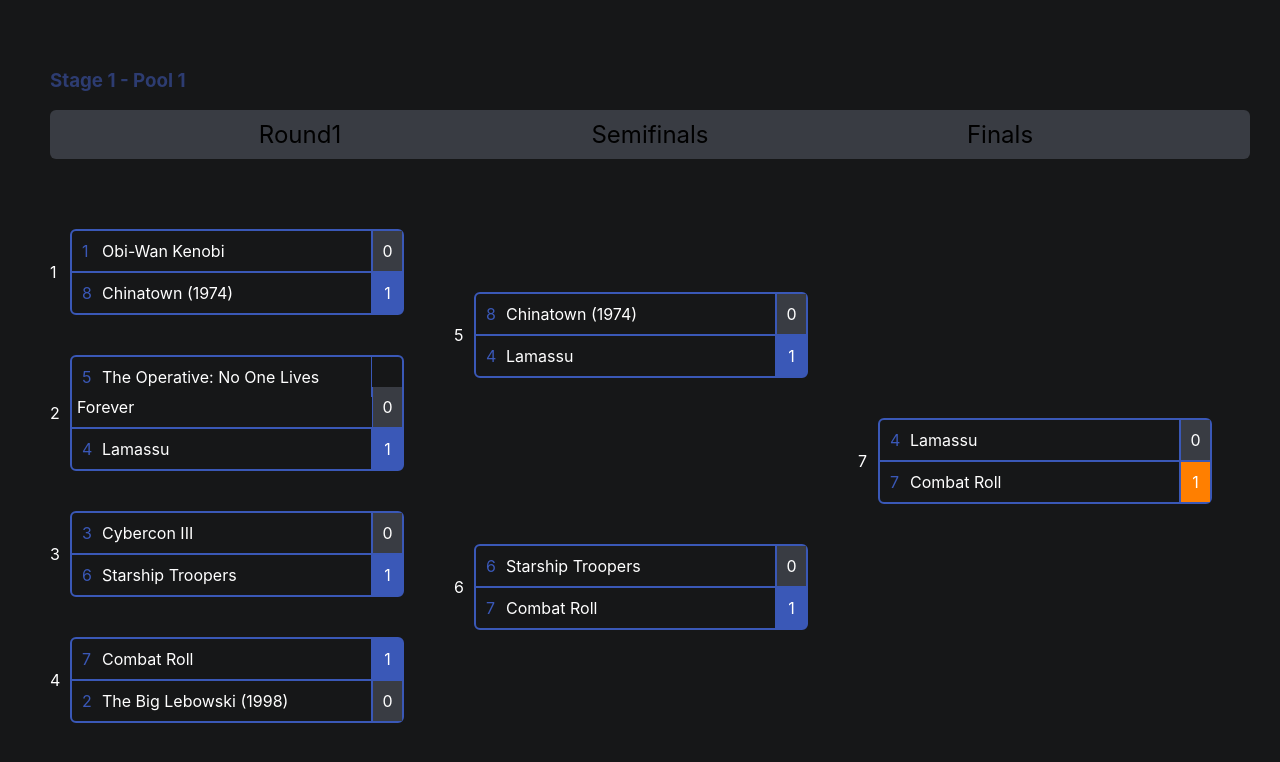
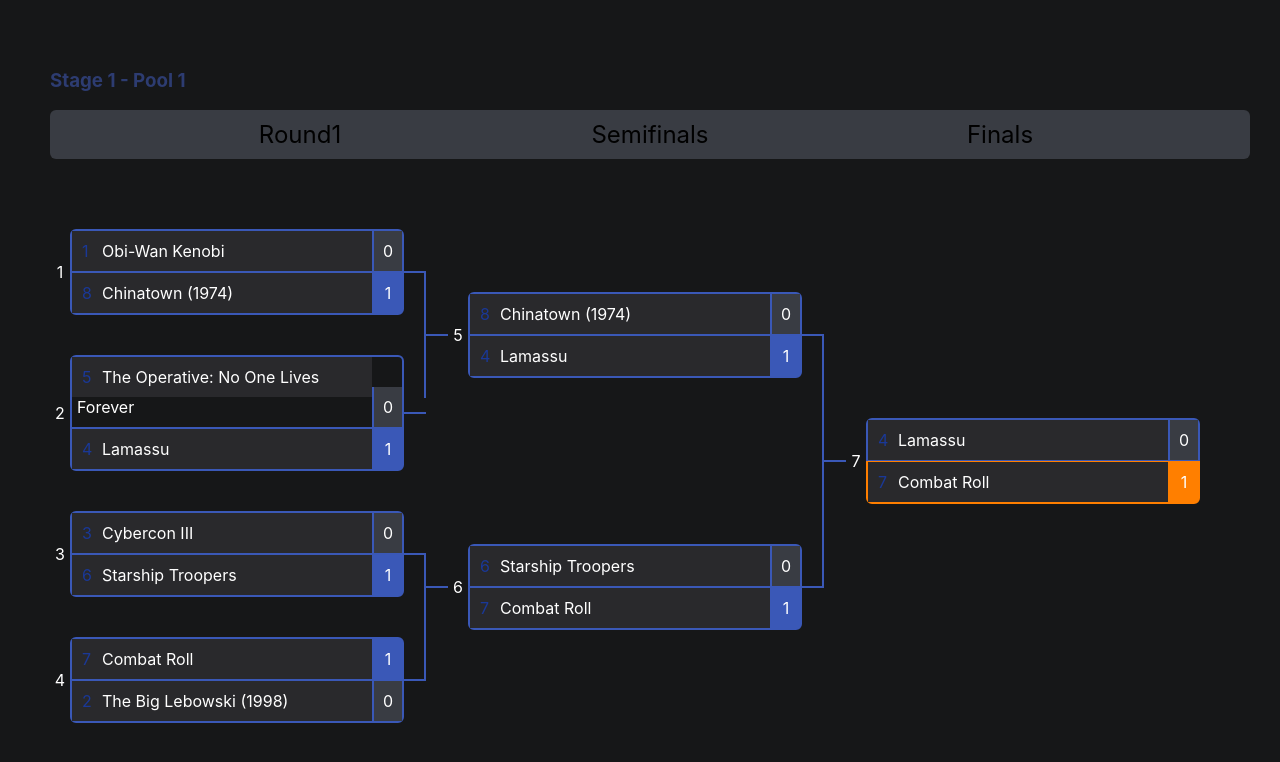
Before and after one commit to ninpeng/tournament, a React (Create React App) app: page / in a window 1280 px wide. Shown: the top 762 px of the page. Built offline with nearby package versions, Linux system fonts and the light colour scheme.

Commit message:
add connect line
- add connect line
- add mouse over event winner

```diff
--- a/src/match/EntryItem.js
+++ b/src/match/EntryItem.js
@@ -1,9 +1,13 @@
 import React from 'react';
 import { createUseStyles } from 'react-jss';
 import classNames from 'classnames';
-
+import { useChangeHover } from './MatchProvider';
 const nameWidth = 300;
-const entryHeight = 40 + 3;// height: 40, padding 2 + 1
+const lineWidth = 20;
+const entryHeight = 40 + 3; // height: 40, padding 2 + 1
+const borderColor = '#3A58B7';
+const borderColorVictory = '#FF7F00';
+const borderColorLose = '#393C43';
 
 const useStyles = createUseStyles({
   entryBox: {
@@ -11,29 +15,52 @@ const useStyles = createUseStyles({
     alignItems: 'center',
     color: 'white',
     padding: props => `${props.padding}px 0px`,
+    position: 'relative',
+    '&:nth-child(odd) $entryTailV': {
+      bottom: 0
+    },
+    '&:nth-child(even) $entryTailV': {
+      top: 0
+    },
+  },
+  entryHead: {
+    width: lineWidth,
+    border: `1px solid ${borderColor}`,
+  },
+  entryTailH: {
+    width: lineWidth,
+    border: `1px solid ${borderColor}`,
+  },
+  entryTailV: {
+    position: 'absolute',
+    right : 0,
+    height: props => props.padding + entryHeight,
+    border: `1px solid ${borderColor}`,
+    boxSizing: 'border-box',
   },
   entryNumber: {
     display: 'inline-block',
     width: 20,
+    textAlign: 'center',
   },
   entryContent: {
-    display: 'inline-block',
+    // display: 'inline-block',
     width: nameWidth + 34,
-    // height: 80,
-    // border: '2px solid #3A58B7',
-    // borderRadius: 6,
   },
   firstEntry: {
-    border: '2px solid #3A58B7',
-    borderBottom: '1px solid #3A58B7',
+    border: `2px solid ${borderColor}`,
+    borderBottom: `1px solid ${borderColor}`,
     borderTopLeftRadius: 6,
     borderTopRightRadius: 6,
   },
   secondEntry: {
-    border: '2px solid #3A58B7',
-    borderTop: '1px solid #3A58B7',
+    border: `2px solid ${borderColor}`,
+    borderTop: `1px solid ${borderColor}`,
     borderBottomLeftRadius: 6,
     borderBottomRightRadius: 6,
+  },
+  victoryBorder: {
+    borderColor: borderColorVictory,
   },
   entryName: {
     display: 'inline-block',
@@ -42,13 +69,17 @@ const useStyles = createUseStyles({
     padding: 5,
     lineHeight: '30px',
     boxSizing: 'border-box',
-    borderRight: '1px solid #3A58B7',
+    background: '#29292C',
+  },
+  entryNameVictory: {
+    borderRightColor: borderColor,
+    background: borderColor,
   },
   entrySeed: {
     display: 'inline-block',
     width: 25,
     paddingLeft: 5,
-    color: '#3A58B7',
+    color: '#1A3897',
     boxSizing: 'border-box',
   },
   entryVictoryCount: {
@@ -58,43 +89,72 @@ const useStyles = createUseStyles({
     padding: 5,
     lineHeight: '30px',
     boxSizing: 'border-box',
-    borderLeft: '1px solid #3A58B7',
     textAlign: 'center',
+    borderLeft: `2px solid ${borderColor}`,
   },
   entryVictory: {
-    background: props => props.finalRound ? '#FF7F00' : '#3A58B7',
+    borderColor: props => props.finalRound && borderColorVictory,
+    background: props => props.finalRound ? borderColorVictory : borderColor,
   },
   entryLose: {
-    background: '#393C43',
+    background: borderColorLose,
   }
 });
 
-const EntryItem = ({ data, finalRound }) => {
+const EntryItem = ({ data, victorySeed, firstRound, finalRound }) => {
+
+  const [isHover, setHover] = useChangeHover();
 
   const { r } = data.id;
-  const padding = Math.pow(2, r-1) * (entryHeight + 20) - entryHeight;
+  const padding = Math.pow(2, r - 1) * (entryHeight + 20) - entryHeight;
 
-  const classes = useStyles({ padding, finalRound });
+  const classes = useStyles({ isHover, padding, firstRound, finalRound });
+
+  const victoryIndex = data.score[0] > data.score[1] ? 0 : 1;
+
+  const isHoverVictoryFirst = isHover && data.seed[0] === victorySeed;
+  const isHoverVictorySecond = isHover && data.seed[1] === victorySeed;
+  const isFinalVictoryFirst = finalRound && victoryIndex === 0
+  const isFinalVictorySecond = finalRound && victoryIndex === 1;
+
+  const handleMouseEnter = (e) => {
+    if (Number(e.target.id) === victorySeed) {
+      setHover(true);
+    }
+  }
+
+  const handleMouseLeave = (e) => {
+    if (Number(e.target.id) === victorySeed) {
+      setHover(false);
+    }
+  }
 
   return (
     <div className={classes.entryBox}>
+      { !firstRound && <div className={classes.entryHead} /> }
       <div className={classes.entryNumber}>{data.number}</div>
       <div className={classes.entryContent}>
-        <div className={classes.firstEntry}>
-          <div className={classes.entryName}>
+        <div className={classNames(classes.firstEntry, isFinalVictoryFirst && classes.victoryBorder)}>
+          <div id={data.seed[0]} className={classNames(classes.entryName, isHoverVictoryFirst && classes.entryNameVictory)} onMouseEnter={handleMouseEnter} onMouseLeave={handleMouseLeave}>
             <span className={classes.entrySeed}>{data.seed[0]}</span>
             <span>{data.participant[0].name}</span>
           </div>
           <div className={classNames(classes.entryVictoryCount, data.score[0] > data.score[1] ? classes.entryVictory : classes.entryLose)}>{data.score[0]}</div>
         </div>
-        <div className={classes.secondEntry}>
-          <div className={classes.entryName}>
+        <div className={classNames(classes.secondEntry, isFinalVictorySecond && classes.victoryBorder)}>
+          <div id={data.seed[1]} className={classNames(classes.entryName, isHoverVictorySecond && classes.entryNameVictory)} onMouseEnter={handleMouseEnter} onMouseLeave={handleMouseLeave}>
             <span className={classes.entrySeed}>{data.seed[1]}</span>
             <span>{data.participant[1].name}</span>
           </div>
           <div className={classNames(classes.entryVictoryCount, data.score[0] < data.score[1] ? classes.entryVictory : classes.entryLose)}>{data.score[1]}</div>
         </div>
       </div>
+      { !finalRound &&
+        <>
+          <div className={classes.entryTailH} />
+          <div className={classes.entryTailV} />
+        </>
+      }
     </div>
   );
 }
--- a/src/match/Match.js
+++ b/src/match/Match.js
@@ -1,31 +1,34 @@
 import React from 'react';
 import { createUseStyles } from 'react-jss';
 import Round from './Round';
+import { MatchProvider } from './MatchProvider';
 import { match } from './InterviewData.json';
-
-// const nameWidth = 300;
 
 const useStyles = createUseStyles({
   match: {
     display: 'flex',
-    // alignItems: 'center',
   }
 });
 
 function Match() {
   const classes = useStyles();
   const roundCount = Math.max.apply(null, match.map(item => item.id.r));
-  // console.log(match, roundCount);
 
   const roundList = [];
   for (let currentRound=1; currentRound<=roundCount; currentRound++) {
     roundList.push(match.filter(item => item.id.r === currentRound));
   }
 
+  const lastMatch = match[match.length-1];
+  const victoryIdx = lastMatch.score[0] > lastMatch.score[1] ? 0 : 1;
+  const victorySeed = lastMatch.seed[victoryIdx];
+
   return (
-    <div className={classes.match}>
-      {roundList.map((round, idx) => <Round key={idx} matchList={round} finalRound={idx === roundCount-1} />)}
-    </div>
+    <MatchProvider >
+      <div className={classes.match}>
+        {roundList.map((round, idx) => <Round key={idx} matchList={round} victorySeed={victorySeed} firstRound={idx===0} finalRound={idx === roundCount-1} />)}
+      </div>
+    </MatchProvider>
   );
 }
 
--- /dev/null
+++ b/src/match/MatchProvider.js
@@ -0,0 +1,17 @@
+import React, { createContext, useContext, useState } from 'react';
+
+const MatchContext = createContext();
+
+export const MatchProvider = ({ children }) => {
+  const [isHover, setHover] = useState(false);
+
+  return (
+    <MatchContext.Provider value={[isHover, setHover]}>
+      {children}
+    </MatchContext.Provider>
+  )
+}
+
+export const useChangeHover = () => {
+  return useContext(MatchContext);
+}
--- a/src/match/Round.js
+++ b/src/match/Round.js
@@ -6,17 +6,16 @@ const useStyles = createUseStyles({
   round: {
     display: 'flex',
     flexDirection: 'column',
-    paddingRight: 50,
   }
 });
 
-const Round = ({ matchList, finalRound }) => {
+const Round = (props) => {
 
   const classes = useStyles();
 
   return (
     <div className={classes.round}>
-      {matchList.map(matchData => <EntryItem key={matchData.number} data={matchData} finalRound={finalRound} />)}
+      {props.matchList.map(matchData => <EntryItem key={matchData.number} data={matchData} {...props} />)}
     </div>
   )
 }
```
